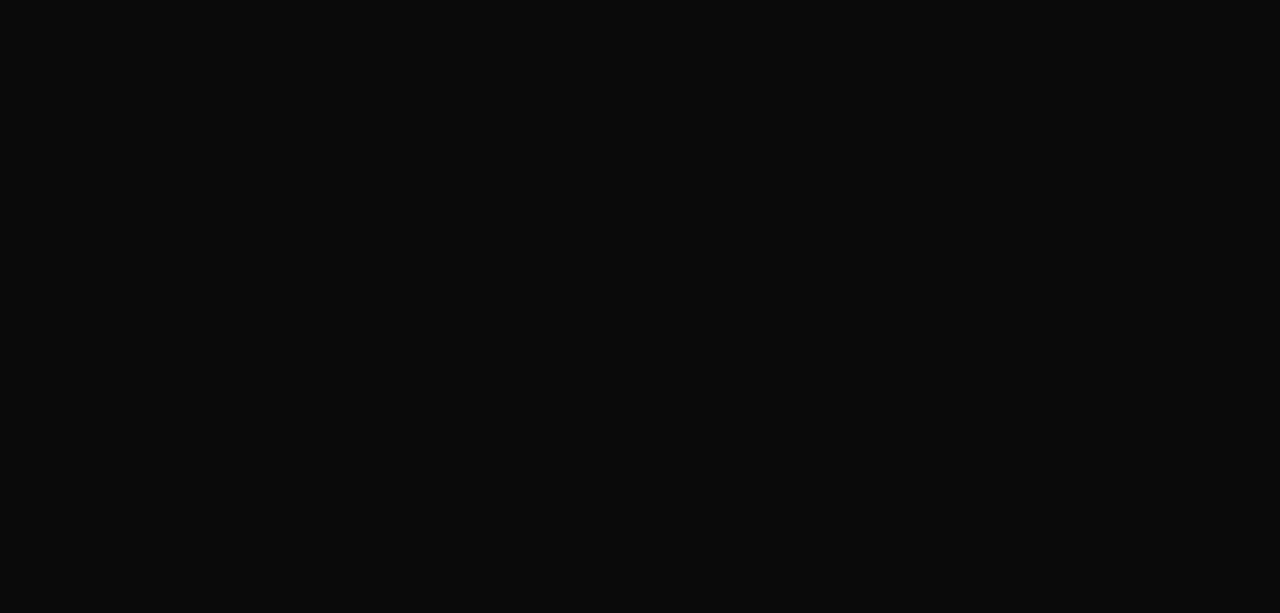
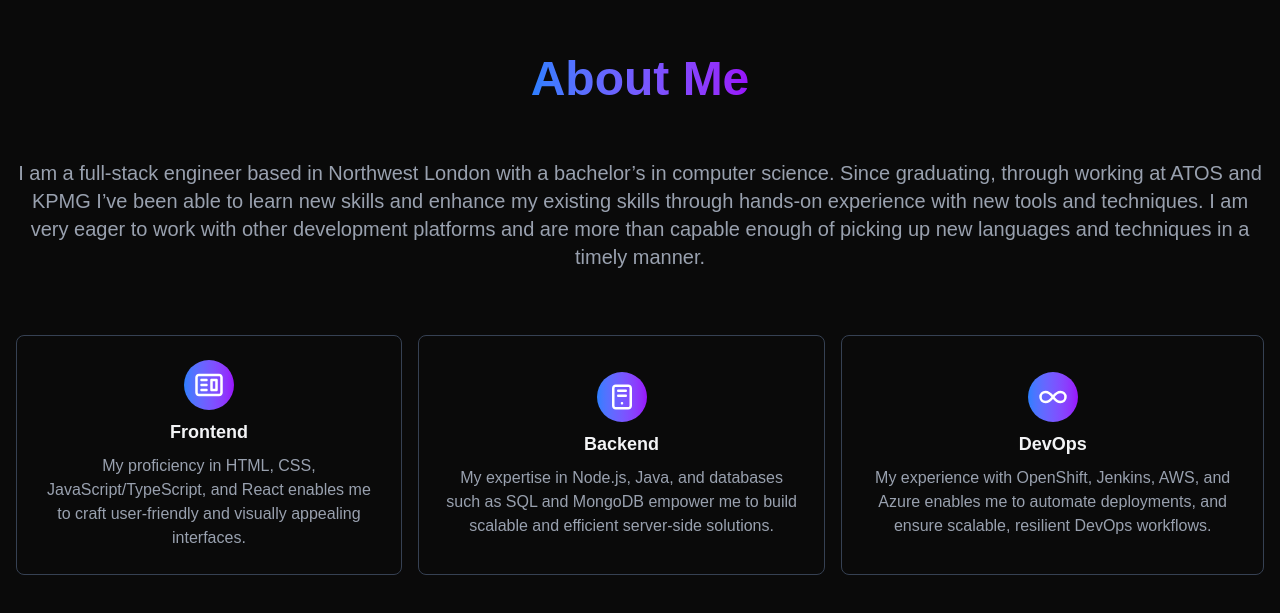
Before and after one commit to AntonBertrand/Portfolio-v2, a React (Vite) app: page / in a window 1280 px wide. Shown: the part 901-1514 px from the top of the page. Before the commit the page ends 800 px from the top, so only its background shows below. Built offline with nearby package versions, Linux system fonts and the light colour scheme.

Commit message:
Implemented About Me Section

```diff
--- a/package.json
+++ b/package.json
@@ -14,6 +14,7 @@
     "emailjs-com": "^3.2.0",
     "react": "^19.0.0",
     "react-dom": "^19.0.0",
+    "react-icons": "^5.5.0",
     "tailwindcss": "^4.0.9"
   },
   "devDependencies": {
--- a/src/App.jsx
+++ b/src/App.jsx
@@ -5,6 +5,7 @@ import "./index.css";
 import Navbar from "./components/Navbar";
 import MobileMenu from "./components/MobileMenu";
 import Home from "./components/sections/Home";
+import About from "./components/sections/About";
 function App() {
   const onComplete = () => {
     setIsLoaded(true);
@@ -23,6 +24,7 @@ function App() {
       <Navbar menuOpen={menuOpen} setMenuOpen={setMenuOpen} />
       <MobileMenu menuOpen={menuOpen} setMenuOpen={setMenuOpen} />
       <Home />
+      <About />
     </div>
   );
 }
--- a/src/components/sections/About.jsx
+++ b/src/components/sections/About.jsx
@@ -0,0 +1,64 @@
+import React from "react";
+import { CgWebsite } from "react-icons/cg";
+import { CgServer } from "react-icons/cg";
+import { LuInfinity } from "react-icons/lu";
+
+const About = () => {
+  return (
+    <section className="min-h-screen flex items-center justify-center pt-32 pb-8 md:pt-16 sm:pt-20 px-4">
+      <div className="flex flex-col items-center justify-center gap-8 w-full max-w-7xl mx-auto">
+        <h1 className="text-4xl md:text-5xl font-bold mb-6 bg-gradient-to-r from-blue-500 to-purple-600 bg-clip-text text-transparent leading-right">
+          About Me
+        </h1>
+        <div className="text-center text-gray-400 text-lg md:text-xl">
+          <p>
+            I am a full-stack engineer based in Northwest London with a
+            bachelor’s in computer science. Since graduating, through working at
+            ATOS and KPMG I’ve been able to learn new skills and enhance my
+            existing skills through hands-on experience with new tools and
+            techniques. I am very eager to work with other development platforms
+            and are more than capable enough of picking up new languages and
+            techniques in a timely manner.
+          </p>
+        </div>
+        <div className="flex flex-row gap-4 mt-8">
+          <div className="border border-gray-700 rounded-lg p-6 flex flex-col items-center justify-center text-center gap-2">
+            <div className="w-[50px] h-[50px] flex items-center justify-center rounded-full bg-gradient-to-r from-blue-500 to-purple-600 hover:scale-110 transition-all duration-300">
+              <CgWebsite className="text-3xl text-white" />
+            </div>
+            <p className="text-lg font-bold">Frontend</p>
+            <p className="text-gray-400">
+              My proficiency in HTML, CSS, JavaScript/TypeScript, and React
+              enables me to craft user-friendly and visually appealing
+              interfaces.
+            </p>
+          </div>
+          <div className="border border-gray-700 rounded-lg p-6 flex flex-col items-center justify-center text-center gap-2">
+            <div className="w-[50px] h-[50px] flex items-center justify-center rounded-full bg-gradient-to-r from-blue-500 to-purple-600 hover:scale-110 transition-all duration-300">
+              <CgServer className="text-3xl text-white" />
+            </div>
+            <p className="text-lg font-bold">Backend</p>
+            <p className="text-gray-400">
+              My expertise in Node.js, Java, and databases such as SQL and
+              MongoDB empower me to build scalable and efficient server-side
+              solutions.
+            </p>
+          </div>
+          <div className="border border-gray-700 rounded-lg p-6 flex flex-col items-center justify-center text-center gap-2">
+            <div className="w-[50px] h-[50px] flex items-center justify-center rounded-full bg-gradient-to-r from-blue-500 to-purple-600 hover:scale-110 transition-all duration-300">
+              <LuInfinity className="text-3xl text-white" />
+            </div>
+            <p className="text-lg font-bold">DevOps</p>
+            <p className="text-gray-400">
+              My experience with OpenShift, Jenkins, AWS, and Azure enables me
+              to automate deployments, and ensure scalable, resilient DevOps
+              workflows.
+            </p>
+          </div>
+        </div>
+      </div>
+    </section>
+  );
+};
+
+export default About;
```
Also changed, not shown: 1 other file (tests, documents, lock files or other folders).
